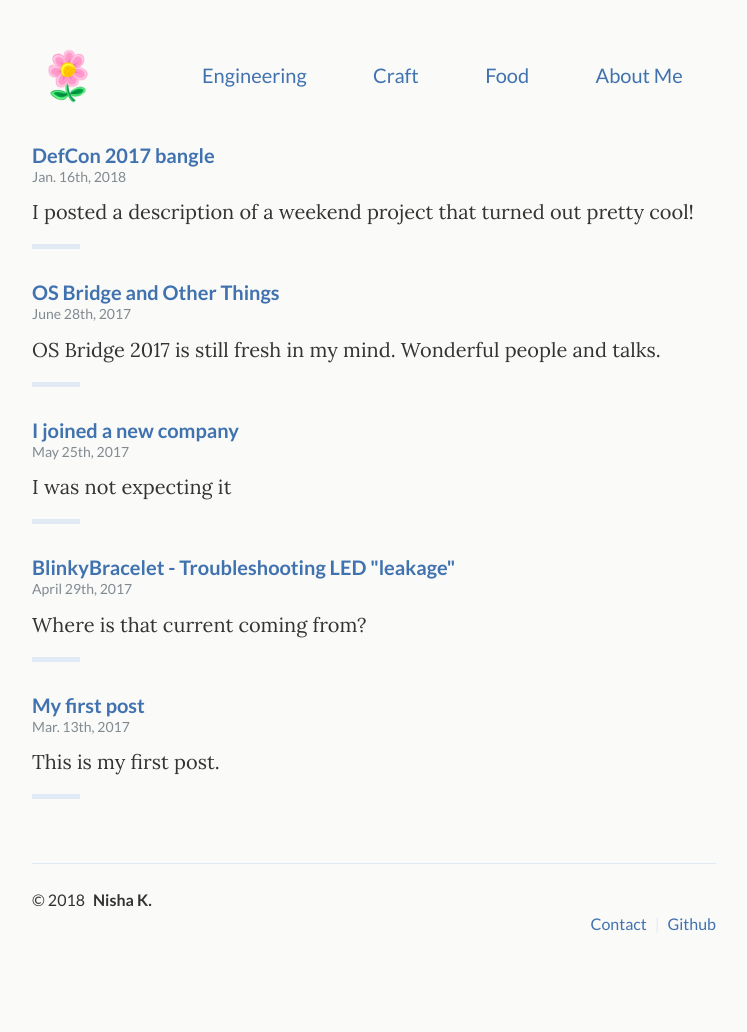
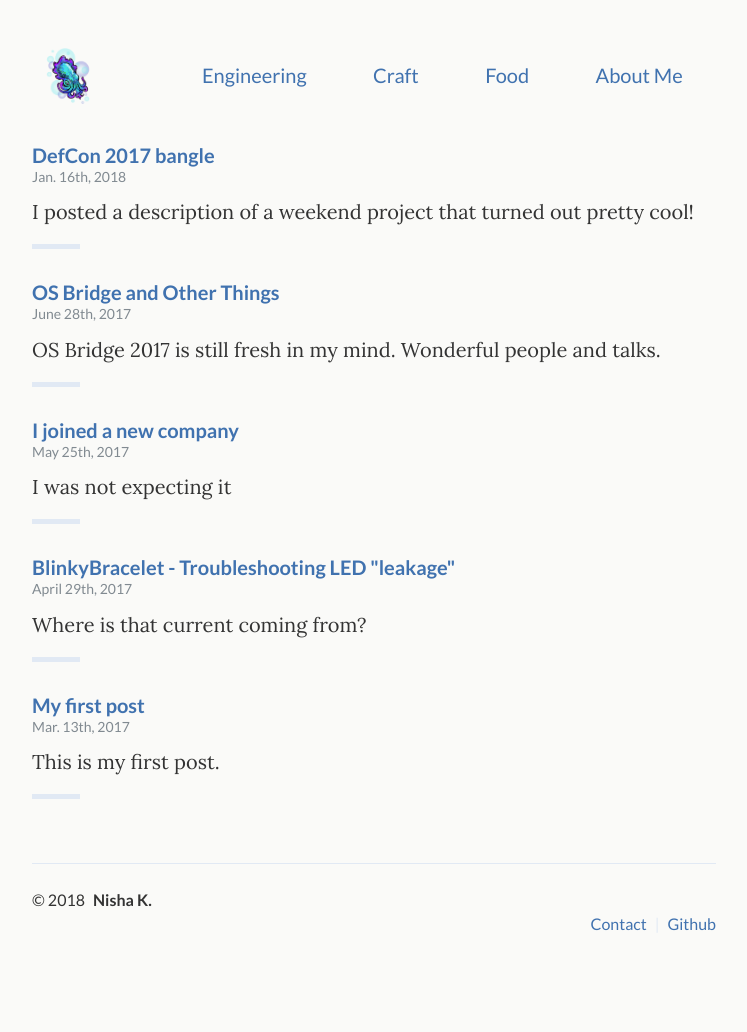
Before and after one commit to nishakm/nishakm.github.io, a Jekyll site: the page built from index.html, in a window 1280 px wide. Shown: the whole page, without its empty margins (266-1013 px from the left). Built offline with Jekyll 4.4.1, drawn with Linux system fonts in a browser that asks for light colours; the list of posts is cut into pages by our own code.

Commit message:
Changed favicon to cuttlefish
Signed-off-by: nisha <nishakumarx@gmail.com>

```diff
--- a/_includes/head.html
+++ b/_includes/head.html
@@ -18,8 +18,8 @@
   <link href="https://fonts.googleapis.com/css?family=Lato:400,700|Lora:400,400i,700" rel="stylesheet">
 
   <!-- Favicons -->
-  <link rel="title-icon" href="{{ site.baseurl }}/assets/img/Pink-Flower-icon.png">
-  <link rel="shortcut icon" href="{{ site.baseurl }}/assets/img/Pink-Flower-icon.png">
+  <link rel="title-icon" href="{{ site.baseurl }}/assets/img/nisha_cuttlefish.png">
+  <link rel="shortcut icon" href="{{ site.baseurl }}/assets/img/nisha_cuttlefish.png">
 
   <!-- CSS files -->
   <link rel="stylesheet" href="{{ site.baseurl }}/assets/css/main.css">
--- a/_includes/header.html
+++ b/_includes/header.html
@@ -1,7 +1,7 @@
 <header class="site-header">
 
   <h1 class="site-title">
-    <a href="{{ site.baseurl }}/" title="Nisha K."><img class="site-logo" src="{{ site.baseurl }}/assets/img/Pink-Flower-icon.png"></a>
+    <a href="{{ site.baseurl }}/" title="Nisha K."><img class="site-logo" src="{{ site.baseurl }}/assets/img/nisha_cuttlefish.png"></a>
   </h1>
 
   <nav class="site-nav">
```
Also changed, not shown: assets/img/nisha_cuttlefish.png (added).
